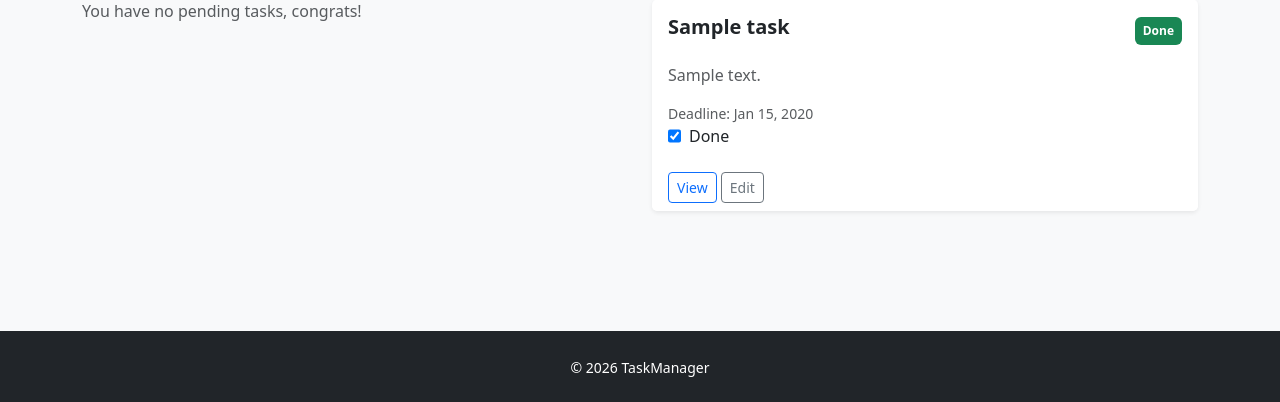
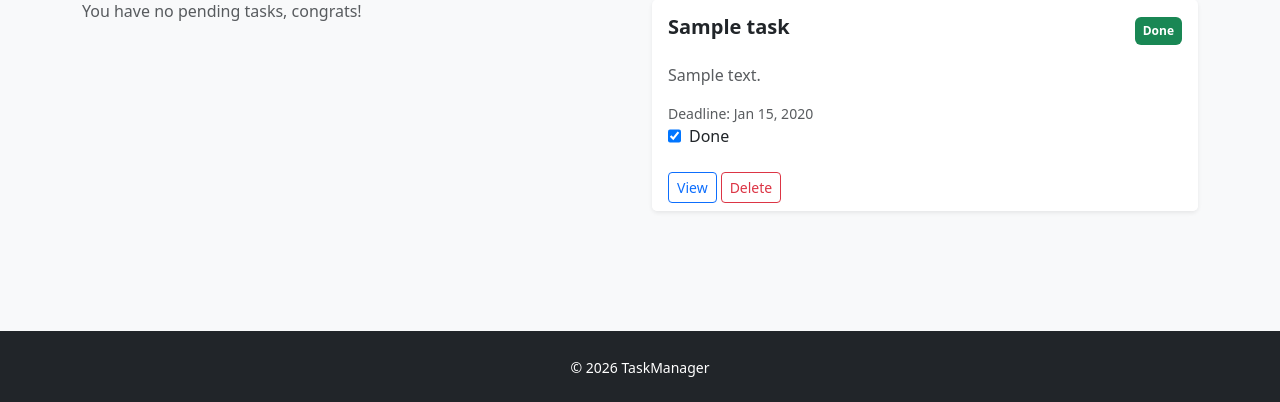
Before and after one commit to mrlopessil/taskmanager-app-django, a Django app: page /tasks/ in a window 1280 px wide. Shown: the part 259-661 px from the top of the page. Run offline with Django 5.2, Linux system fonts and the light colour scheme; a user stored in the database is signed in; tables that the repository leaves empty hold one stand-in row (values such as "Sample post").

Commit message:
feat: add task deletion

```diff
--- a/tasks/templates/tasks/task_list.html
+++ b/tasks/templates/tasks/task_list.html
@@ -101,15 +101,17 @@
 
                     </div>
 
-                    <div class="card-footer bg-white border-0">
+                    <div class="card-footer bg-white border-0 d-flex gap-1">
 
                         <a href="#" class="btn btn-outline-primary btn-sm">
                             View
                         </a>
 
-                        <a href="#" class="btn btn-outline-secondary btn-sm">
-                            Edit
-                        </a>
+                        <form action="{% url 'delete_task' task.id %}">
+                            <button type="submit" class="btn btn-outline-danger btn-sm">
+                                Delete
+                            </button>
+                        </form>
 
                     </div>
 
@@ -171,15 +173,19 @@
 
                     </div>
 
-                    <div class="card-footer bg-white border-0">
+                    <div class="card-footer bg-white border-0 d-flex gap-1">
 
                         <a href="#" class="btn btn-outline-primary btn-sm">
                             View
                         </a>
 
-                        <a href="#" class="btn btn-outline-secondary btn-sm">
-                            Edit
-                        </a>
+                        <form class="col-md-6" action="{% url 'delete_task' task.id %}">
+                            {% csrf_token %}
+                            <button class="btn btn-outline-danger btn-sm" type="submit">
+                                Delete
+                            </button>
+                        </form>
+
 
                     </div>
 
--- a/tasks/views.py
+++ b/tasks/views.py
@@ -45,6 +45,11 @@ def tasks(request):
 
     return render(request, 'tasks/task_list.html', context)
 
+def delete_task(request, task_id):
+    task = Task.objects.get(pk=task_id)
+    task.delete()
+
+    return redirect('tasks')
 
 def create_user(request):
     if request.user.is_authenticated:
--- a/todo/urls.py
+++ b/todo/urls.py
@@ -31,4 +31,5 @@ urlpatterns = [
     path('', views.home, name='home'),
     path('tasks/', views.tasks, name='tasks'),
     path('tasks/<int:task_id>/toggle/', views.toggle_task, name='toggle_task'),
+    path('tasks/<int:task_id>/delete/', views.delete_task, name='delete_task')
 ]
```
